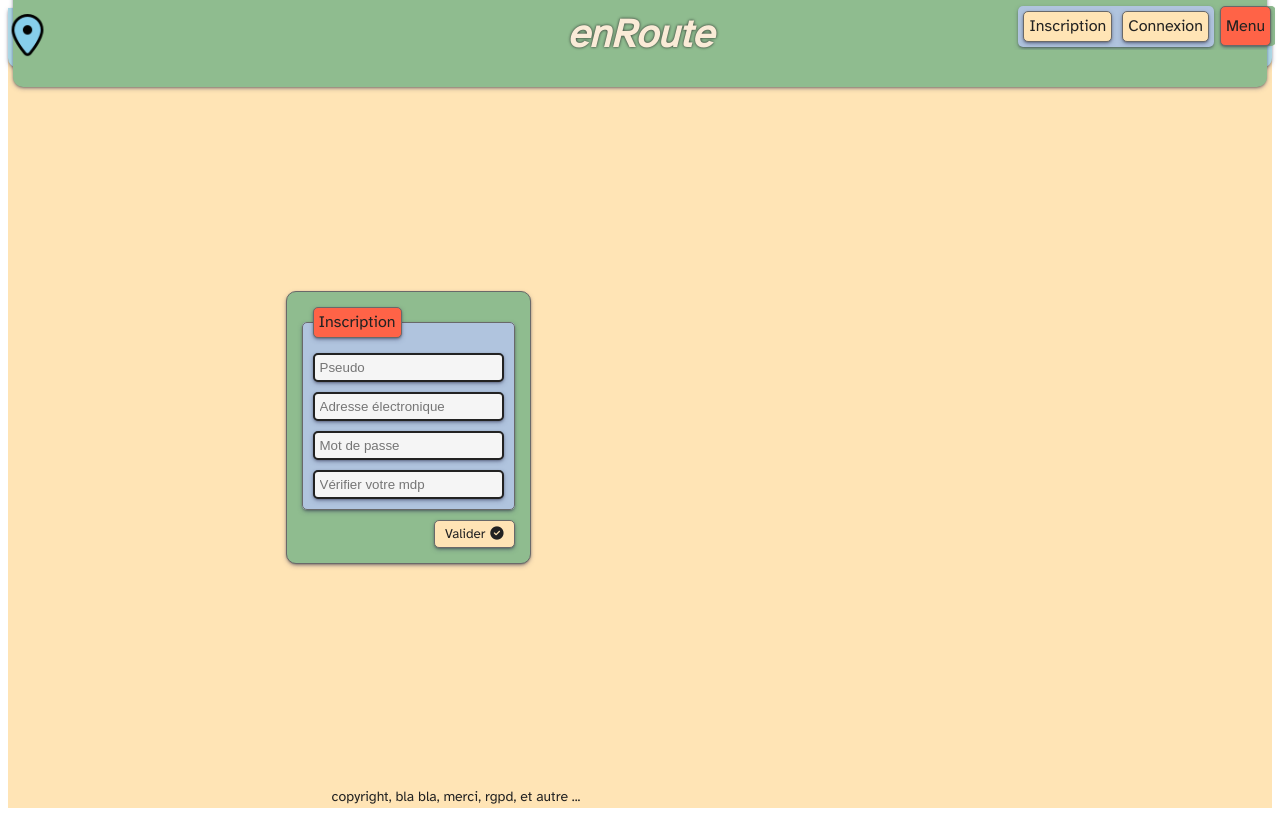
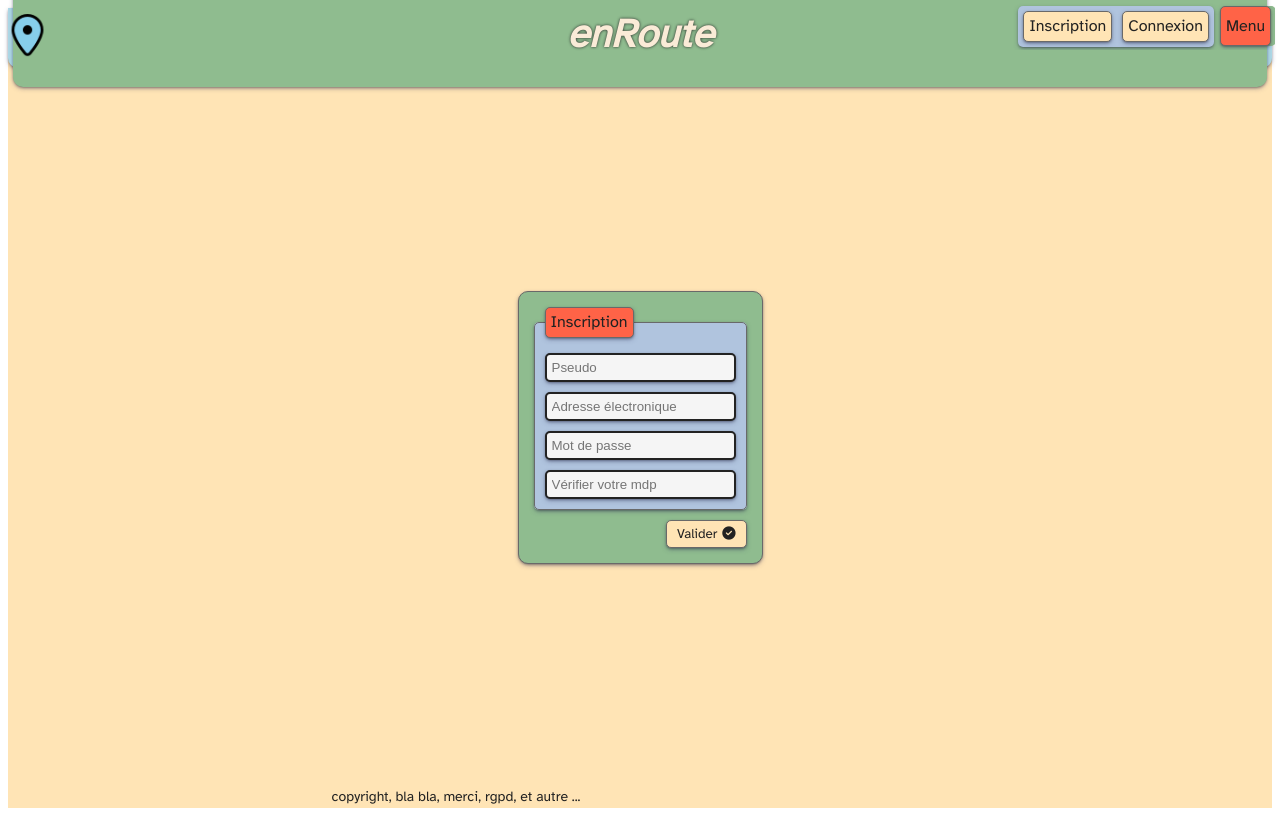
Before and after one commit to fab1aly/enRoute, a PHP site: page /sign-up in a window 1280 px wide. Run offline with PHP 8.4, Linux system fonts and the light colour scheme; a stand-in replaces the project's code that opens the database connection; some libraries are stand-ins or nearby versions.

Commit message:
putain wamp c'est de la merde !!!!

```diff
--- a/public/css/style.css
+++ b/public/css/style.css
@@ -48,11 +48,6 @@
   height: 100%;
   width: 100%;
   background-color: Moccasin;
-  display: flex;
-  justify-content: center;
-}
-#app main {
-  height: 100%;
 }
 
 @media (prefers-color-scheme: dark) {
@@ -1142,7 +1137,7 @@ header nav:hover menu {
 }
 
 #sign-container {
-  width: 100vh;
+  width: 100%;
   height: 100%;
   background-color: Moccasin;
   display: flex;
--- a/sass/element/_app.scss
+++ b/sass/element/_app.scss
@@ -4,13 +4,6 @@
     width: 100%;
 
     background-color: $button-color;
-
-    display: flex;
-    justify-content: center;
-
-    main {
-        height: 100%;
-    }
 
 }
 
--- a/sass/element/_sign.scss
+++ b/sass/element/_sign.scss
@@ -1,6 +1,6 @@
 #sign-container {
 
-    width: 100vh;
+    width: 100%;
     height: 100%;
 
     background-color: $button-color;
@@ -114,6 +114,7 @@
         margin: 2rem;
         color: red;
     }
+
     p.info {
         margin: 2rem;
         color: green;
```
Also changed, not shown: 1 other file.
